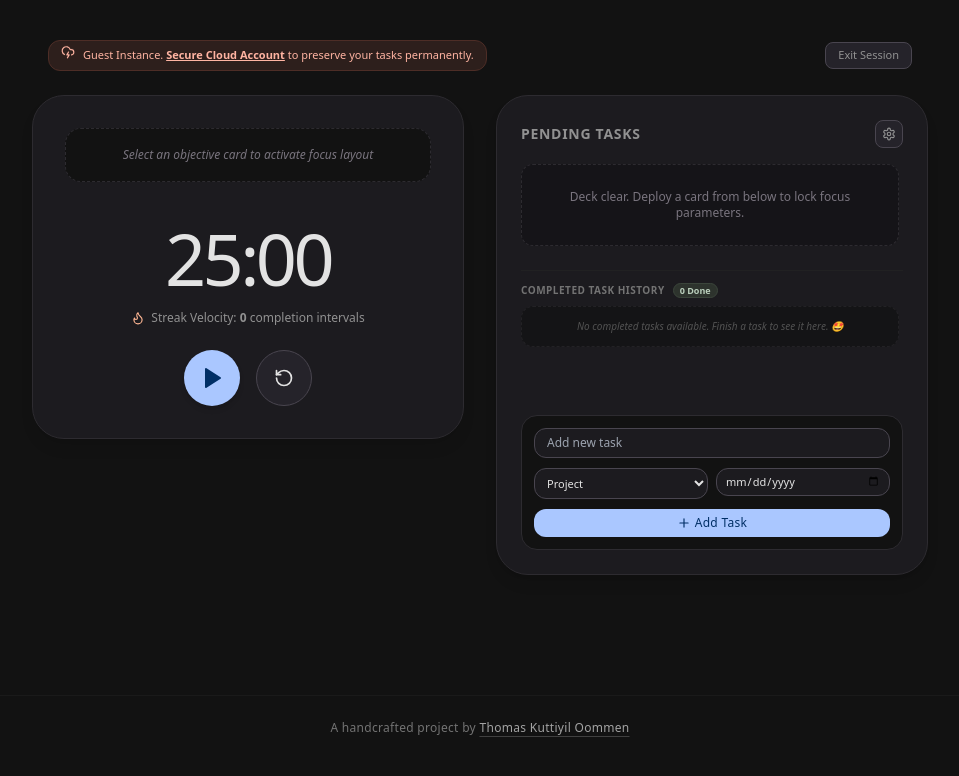
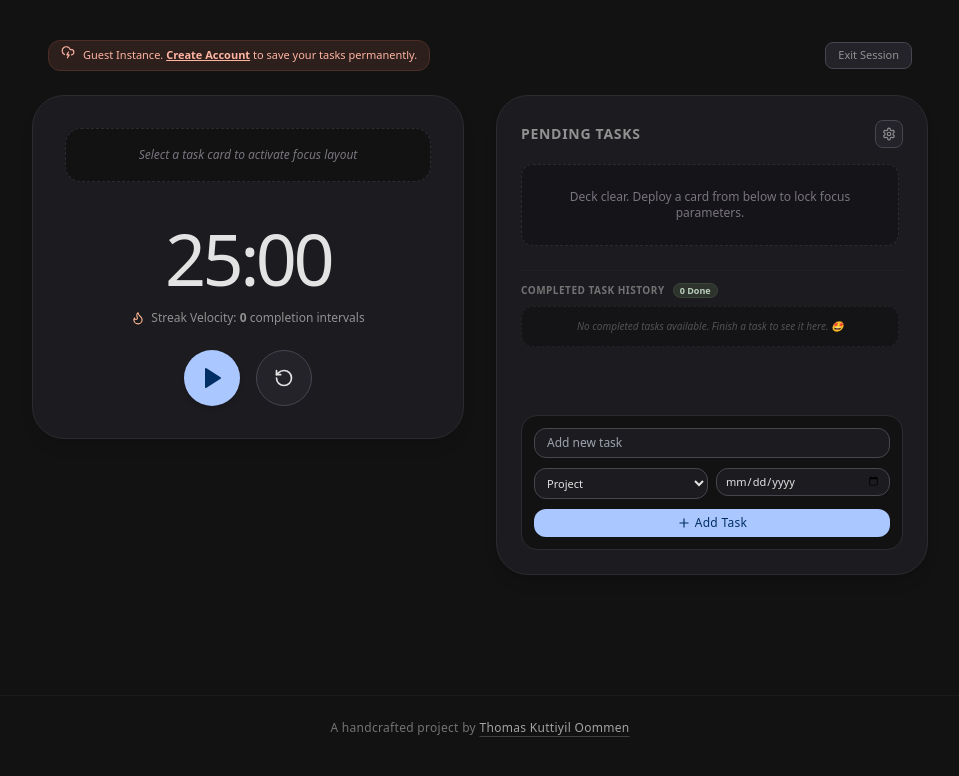
Before and after one commit to tharakanenator/timer, a React (Vite) app: page / in a window 1280 px wide. Both pictures are taken after a click on the button "Continue as Guest". Shown: the top 776 px of the page, without its empty margins (160-1119 px from the left). Built offline with nearby package versions, Linux system fonts and the light colour scheme.

Commit message:
language updates

```diff
--- a/src/App.jsx
+++ b/src/App.jsx
@@ -401,7 +401,7 @@ export default function App() {
           <div className="bg-[#2d1f1c] border border-[#4d2d26] rounded-xl px-3 py-1.5 flex items-center gap-2 animate-fade-in">
             <CloudLightning className="h-3.5 w-3.5 text-[#ffb4a2] animate-bounce" />
             <span className="text-[11px] text-[#ffb4a2]">
-              Guest Instance. <button onClick={() => { setIsAuthenticated(false); setIsSignUpMode(true); }} className="underline font-bold hover:text-white">Secure Cloud Account</button> to preserve your tasks permanently.
+              Guest Instance. <button onClick={() => { setIsAuthenticated(false); setIsSignUpMode(true); }} className="underline font-bold hover:text-white">Create Account</button> to save your tasks permanently.
             </span>
           </div>
         ) : (
@@ -412,7 +412,7 @@ export default function App() {
         )}
 
         <button onClick={handleLogOut} className="px-3 py-1 bg-[#25232a] border border-[#49454f] text-[#919191] hover:text-[#ffb4a2] rounded-lg text-[11px] font-medium transition-colors">
-          {isGuestMode ? 'Exit Session' : 'Lock Console'}
+          {isGuestMode ? 'Exit Session' : 'Logout'}
         </button>
       </div>
 
@@ -431,7 +431,7 @@ export default function App() {
                 </div>
               </div>
             ) : (
-              <span className="text-xs text-[#79747e] italic">Select an objective card to activate focus layout</span>
+              <span className="text-xs text-[#79747e] italic">Select a task card to activate focus layout</span>
             )}
           </div>
 
```
